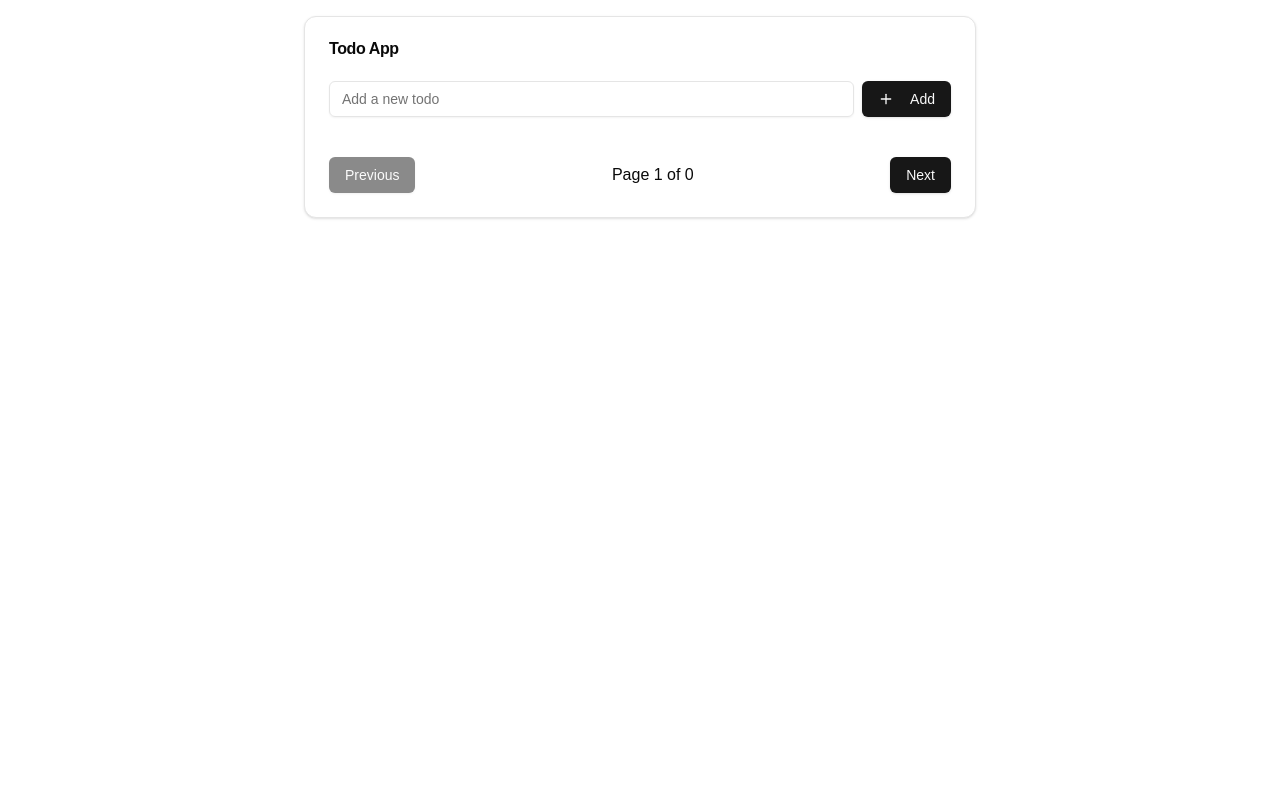
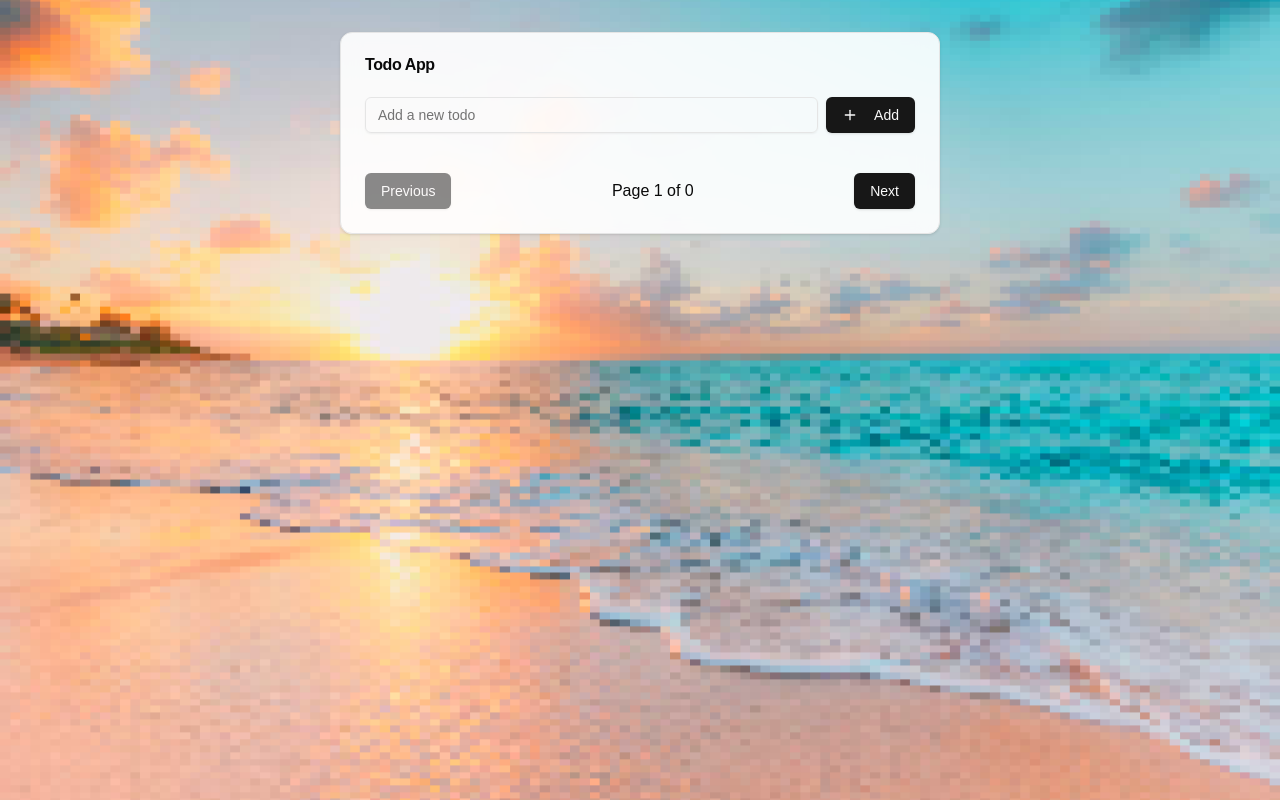
Before and after one commit to andy-mc/andy-todo, a Next.js app: page / in a window 1280 px wide. Built offline with nearby package versions, Linux system fonts and the light colour scheme.

Commit message:
add beach back ground

```diff
--- a/src/components/app-page.tsx
+++ b/src/components/app-page.tsx
@@ -19,6 +19,26 @@ export function BlockPage() {
   const [editText, setEditText] = useState('')
   const [currentPage, setCurrentPage] = useState(1)
   const todosPerPage = 10
+
+  // Styles for the background and container
+  const containerStyle = {
+    minHeight: '100vh',
+    backgroundImage: 'url("/beach_pixel_art.png")',
+    backgroundSize: 'cover',
+    backgroundPosition: 'center',
+    backgroundRepeat: 'no-repeat',
+    padding: '2rem',
+    display: 'flex',
+    flexDirection: 'column' as const,
+    alignItems: 'center'
+  }
+
+  const cardStyle = {
+    background: 'rgba(255, 255, 255, 0.9)',
+    backdropFilter: 'blur(10px)',
+    maxWidth: '600px',
+    width: '100%'
+  }
 
   const addTodo = () => {
     if (newTodo.trim()) {
@@ -60,8 +80,8 @@ export function BlockPage() {
   const totalPages = Math.ceil(todos.length / todosPerPage)
 
   return (
-    <main className="container mx-auto p-4">
-      <Card className="w-full max-w-2xl mx-auto">
+    <div style={containerStyle}>
+      <Card style={cardStyle}>
         <CardHeader>
           <CardTitle>Todo App</CardTitle>
         </CardHeader>
@@ -138,6 +158,6 @@ export function BlockPage() {
           </Button>
         </CardFooter>
       </Card>
-    </main>
+    </div>
   )
 }
```
Also changed, not shown: public/beach_pixel_art.png (added), 1 other file (tests, documents, lock files or other folders).
